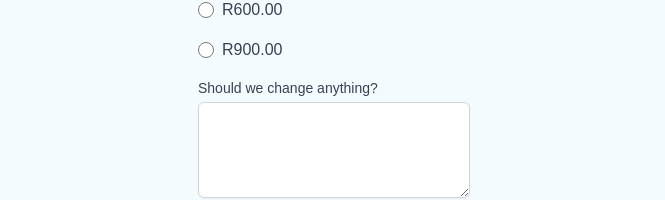
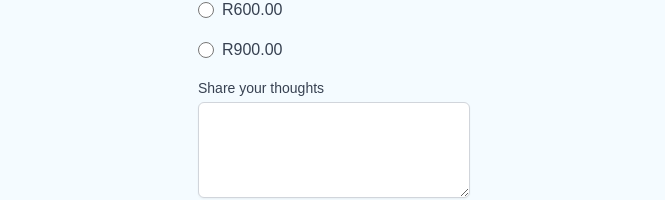
Before and after one commit to MankweAI/eyescreen, a Next.js app: page / in a window 1280 px wide. Shown: the part 2509-2709 px from the top of the page, without its empty margins (306-971 px from the left). Built offline with nearby package versions, Linux system fonts and the light colour scheme.

Commit message:
Your commit message describing the changes

```diff
--- a/src/components/GoogleForm.js
+++ b/src/components/GoogleForm.js
@@ -128,7 +128,7 @@ export default function BasicForm() {
           </div>
           <div className="form-control mt-4">
             <label className="block text-sm font-medium text-gray-700">
-              Should we change anything?
+              Share your thoughts
             </label>
             <textarea
               name="comment"
```
